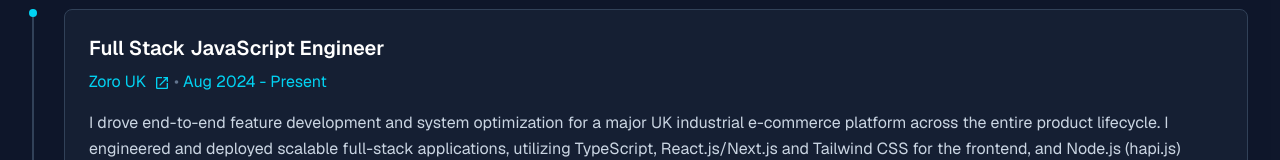
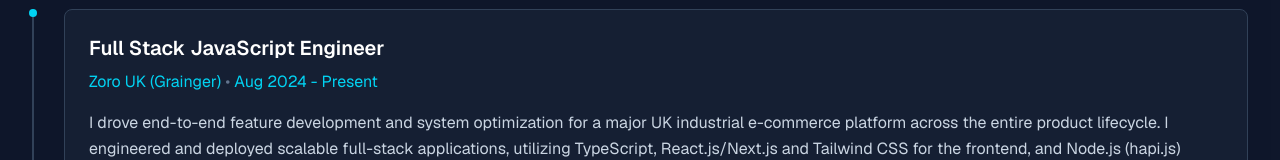
Before and after one commit to dominik-deak/portfolio, a Next.js app: page / in a window 1280 px wide. Shown: the part 566-726 px from the top of the page. Built offline with nearby package versions, Linux system fonts and the light colour scheme.

Commit message:
remove company URL & link from experience

```diff
--- a/src/components/Experience.tsx
+++ b/src/components/Experience.tsx
@@ -1,5 +1,4 @@
-import Link from "next/link";
-import { MdOpenInNew, MdWork } from "react-icons/md";
+import { MdWork } from "react-icons/md";
 import experienceData from "@/data/experience.json";
 
 const Experience = () => {
@@ -28,16 +27,8 @@ const Experience = () => {
                     {exp.title}
                   </h3>
                   <p className="text-cyan-400 mb-4">
-                    <Link
-                      href={exp.companyUrl}
-                      target="_blank"
-                      rel="noopener noreferrer"
-                    >
-                      {exp.company}
-                      {/* TODO: fix vertical alignment of the icon */}
-                      <MdOpenInNew className="inline-block ml-2" />
-                    </Link>{" "}
-                    <span className="text-slate-500">•</span> {exp.period}
+                    {exp.company} <span className="text-slate-500">•</span>{" "}
+                    {exp.period}
                   </p>
                   <p className="text-slate-300 leading-relaxed">
                     {exp.description}
--- a/src/data/experience.json
+++ b/src/data/experience.json
@@ -2,8 +2,7 @@
   {
     "id": 1,
     "title": "Full Stack JavaScript Engineer",
-    "company": "Zoro UK",
-    "companyUrl": "https://www.zoro.co.uk",
+    "company": "Zoro UK (Grainger)",
     "period": "Aug 2024 - Present",
     "description": "I drove end-to-end feature development and system optimization for a major UK industrial e-commerce platform across the entire product lifecycle. I engineered and deployed scalable full-stack applications, utilizing TypeScript, React.js/Next.js and Tailwind CSS for the frontend, and Node.js (hapi.js) Microservices on AWS Lambda for the backend. I championed code quality through Test-Driven Development (TDD), implementing robust Jest and Cypress testing, and executed complex integration testing with enterprise systems like MongoDB, SAP, and Salesforce Lightning, all while managing the full Agile development and deployment cycle."
   },
@@ -11,7 +10,6 @@
     "id": 2,
     "title": "Full-Stack Web Developer",
     "company": "London Property - Home of Super Prime",
-    "companyUrl": "https://londonproperty.co.uk/",
     "period": "May 2022 - Aug 2024",
     "description": "I spearheaded the modernization of the company's primary dashboard, independently leading the front-end transition from legacy HTML/CSS/JavaScript to a dynamic, responsive interface using React JS and Tailwind CSS. I developed, tested, and deployed new features by extending the existing PHP backend and MySQL database, while also maintaining the smooth operation of key applications. Beyond development, I gained a strong understanding of web application environments by managing WordPress maintenance and collaborating on Linux server setup and system backups. I also actively contributed to business strategy and technical hiring while effectively balancing my part-time development schedule with final-year academic commitments."
   }
```
